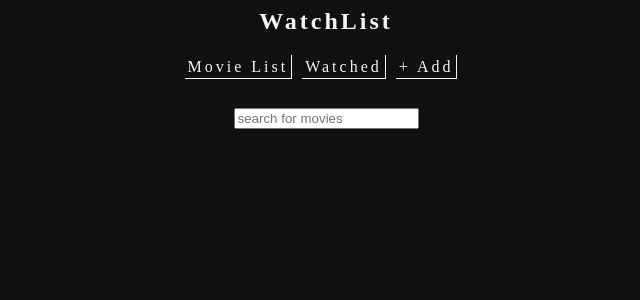
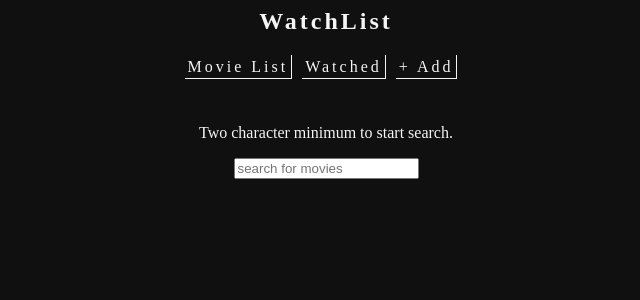
Before and after one commit to Javierz299/movie-api, a React (Create React App) app: page /add in a window 1280 px wide. Shown: the top 300 px of the page, without its empty margins (314-954 px from the left). Built offline with nearby package versions, Linux system fonts and the light colour scheme.

Commit message:
added small sentence to top of search bar. two char min to start search

```diff
--- a/src/components/AddMovie/AddMovie.js
+++ b/src/components/AddMovie/AddMovie.js
@@ -2,6 +2,8 @@ import React, { useState } from 'react'
 import * as ACTIONS from '../../store/actions/actions'
 import config from '../../config/config'
 import axios from 'axios'
+
+import './addMovie.css'
 
 import SearchList from '../SearchList/SearchList'
 
@@ -22,6 +24,7 @@ const AddMovie = () => {
     return (
         <div className="search-container">
             <div className="search-bar-wrapper" >
+                <p>Two character minimum to start search.</p>
                 <input type="text"
                        placeholder="search for movies"
                        value={query}
--- /dev/null
+++ b/src/components/AddMovie/addMovie.css
@@ -0,0 +1,3 @@
+.search-bar-wrapper > p{
+    color: whitesmoke;
+}
```
